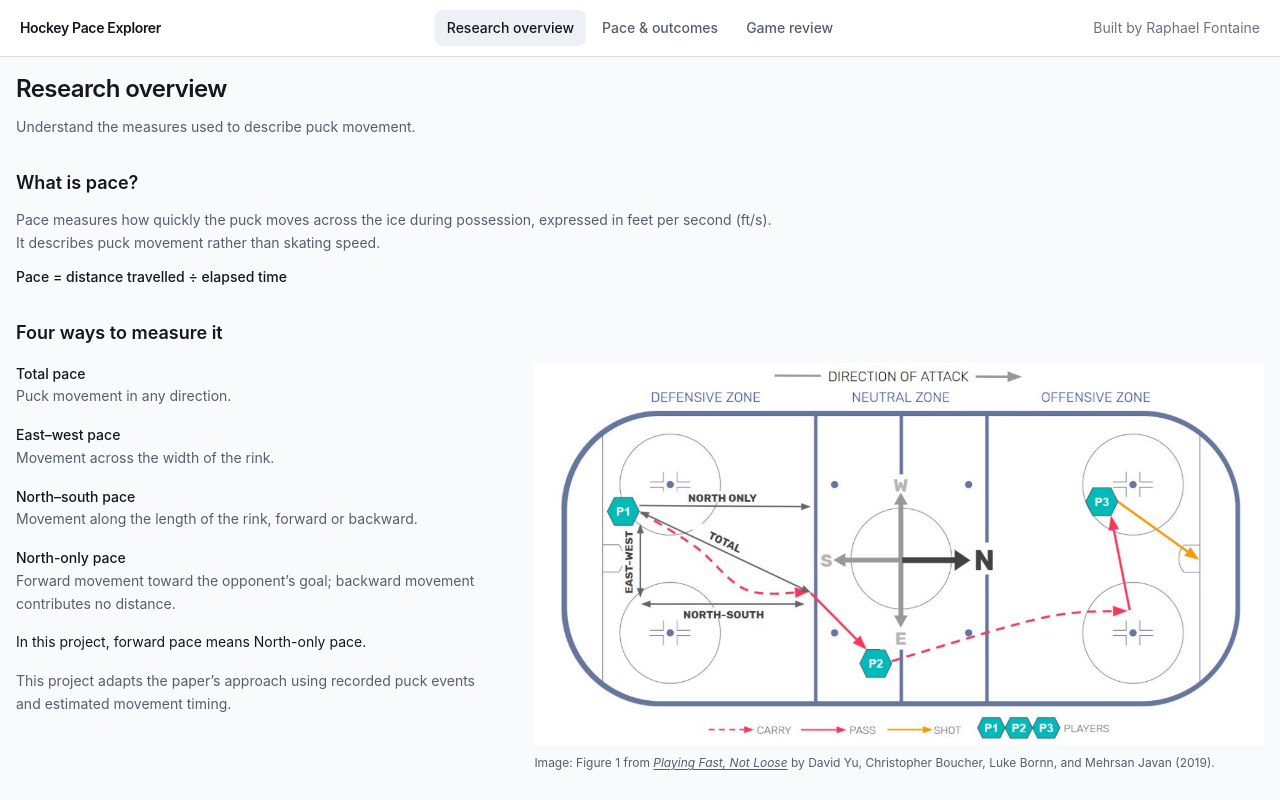
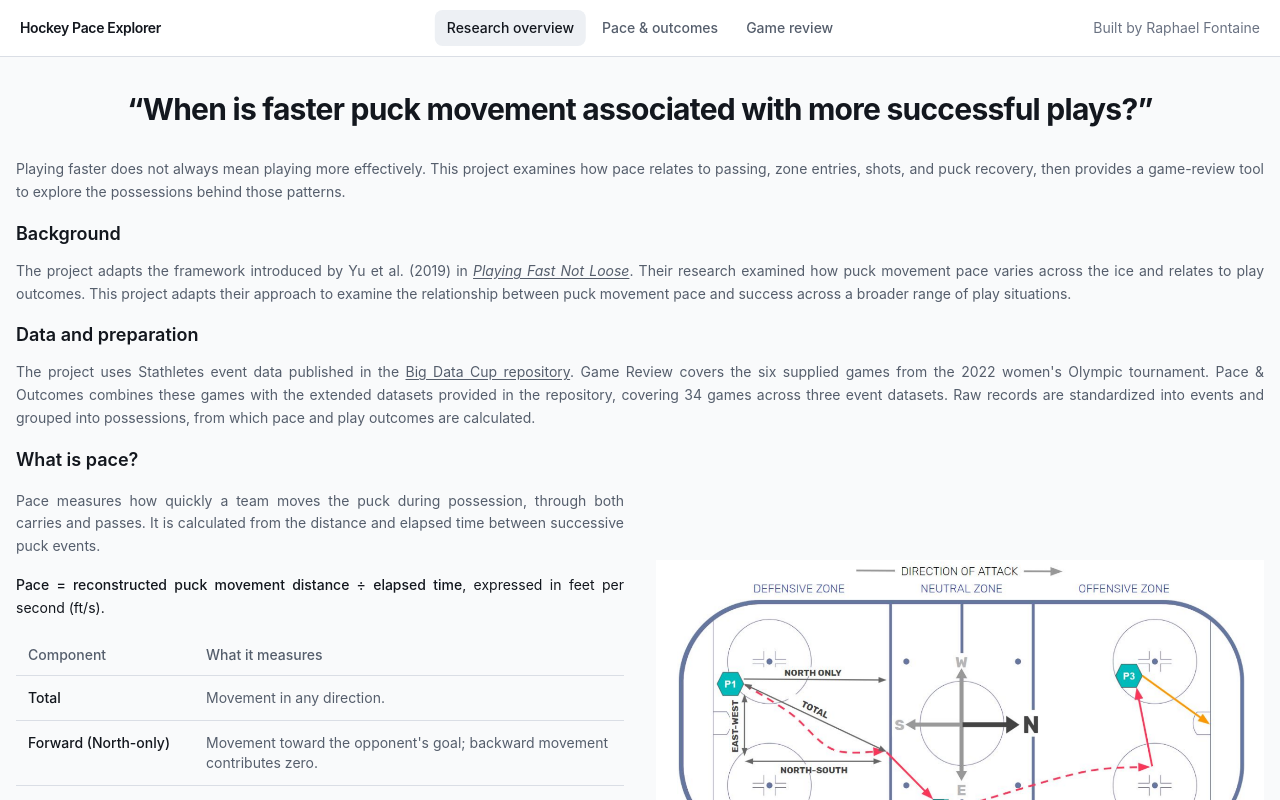
Before and after one commit to Fontaine44/hockey-pace-explorer, a React (Vite) app in the folder frontend/: page / in a window 1280 px wide. Built offline with nearby package versions, Linux system fonts and the light colour scheme.

Commit message:
overview upgrade

```diff
--- a/frontend/src/pages/PaceOutcomesPage.tsx
+++ b/frontend/src/pages/PaceOutcomesPage.tsx
@@ -26,7 +26,7 @@ const outcomes = [
   {
     title: "Shot generation after controlled entries",
     question:
-      "Does faster forward pace before entry coincide with more shot generation?",
+      "Does faster forward pace before zone entry coincide with more shot generation?",
     explanation:
       "Forward-only pace before controlled entries (carried or played).\n\nSuccess is a subsequent shot attempt within 5 seconds of zone entry.",
   },
--- a/frontend/src/pages/ResearchOverviewPage.tsx
+++ b/frontend/src/pages/ResearchOverviewPage.tsx
@@ -1,73 +1,144 @@
 import { Link } from "react-router-dom";
 
 import paceDiagram from "@/assets/pace.png";
-import { PageHeader } from "@/components-custom/PageHeader";
-import { Button } from "@/components/ui/button";
+import {
+  Table,
+  TableBody,
+  TableCell,
+  TableHead,
+  TableHeader,
+  TableRow,
+} from "@/components/ui/table";
 
 const measures = [
-  { name: "Total pace", definition: "Puck movement in any direction." },
+  { name: "Total", definition: "Movement in any direction." },
   {
-    name: "East–west pace",
+    name: "Forward (North-only)",
+    definition:
+      "Movement toward the opponent's goal; backward movement contributes zero.",
+  },
+  {
+    name: "Lateral (East-west)",
     definition: "Movement across the width of the rink.",
   },
   {
-    name: "North–south pace",
+    name: "Longitudinal (North-south)",
     definition: "Movement along the length of the rink, forward or backward.",
-  },
-  {
-    name: "North-only pace",
-    definition:
-      "Forward movement toward the opponent’s goal; backward movement contributes no distance.",
   },
 ];
 
 export function ResearchOverviewPage() {
   return (
-    <div className="flex flex-col gap-8 pb-4">
-      <PageHeader
-        title="Research overview"
-        descriptionClassName="mt-3"
-        description="Understand the measures used to describe puck movement."
-      />
+    <div className="flex flex-col gap-4 pb-4 [&_dd]:text-justify [&_p]:text-justify">
+      <section aria-labelledby="research-question" className="w-full space-y-3">
+        <h1
+          id="research-question"
+          className="py-4 text-center text-2xl font-bold leading-snug tracking-tight lg:text-3xl"
+        >
+          “When is faster puck movement associated with more successful plays?”
+        </h1>
+        <p className="text-sm leading-relaxed text-muted-foreground">
+          Playing faster does not always mean playing more effectively. This
+          project examines how pace relates to passing, zone entries, shots, and
+          puck recovery, then provides a game-review tool to explore the
+          possessions behind those patterns.
+        </p>
+      </section>
       <section
-        aria-labelledby="pace-definition"
-        className="max-w-3xl space-y-3"
+        aria-labelledby="research-background"
+        className="w-full space-y-3"
       >
-        <h2 id="pace-definition" className="text-lg font-semibold">
-          What is pace?
+        <h2 id="research-background" className="text-lg font-semibold">
+          Background
         </h2>
         <p className="text-sm leading-relaxed text-muted-foreground">
-          Pace measures how quickly the puck moves across the ice during
-          possession, expressed in feet per second (ft/s). It describes puck
-          movement rather than skating speed.
-        </p>
-        <p className="text-sm font-medium">
-          Pace = distance travelled ÷ elapsed time
+          The project adapts the framework introduced by Yu et al. (2019) in{" "}
+          <a
+            href="https://arxiv.org/abs/1902.02020"
+            target="_blank"
+            rel="noopener noreferrer"
+            className="underline underline-offset-2 hover:text-foreground focus-visible:outline-none focus-visible:ring-2 focus-visible:ring-ring"
+          >
+            <cite>Playing Fast Not Loose</cite>
+          </a>
+          . Their research examined how puck movement pace varies across the ice
+          and relates to play outcomes. This project adapts their approach to
+          examine the relationship between puck movement pace and success across
+          a broader range of play situations.
         </p>
       </section>
-      <section aria-labelledby="pace-measures" className="space-y-4">
-        <h2 id="pace-measures" className="text-lg font-semibold">
-          Four ways to measure it
+      <section aria-labelledby="data-preparation" className="w-full space-y-3">
+        <h2 id="data-preparation" className="text-lg font-semibold">
+          Data and preparation
         </h2>
-        <div className="grid items-start gap-8 lg:grid-cols-[minmax(0,2fr)_minmax(0,3fr)]">
-          <div className="max-w-xl space-y-4 text-sm leading-relaxed">
-            <dl className="space-y-4">
-              {measures.map((measure) => (
-                <div key={measure.name}>
-                  <dt className="font-medium">{measure.name}</dt>
-                  <dd className="text-muted-foreground">
-                    {measure.definition}
-                  </dd>
-                </div>
-              ))}
-            </dl>
-            <p>In this project, forward pace means North-only pace.</p>
+        <p className="text-sm leading-relaxed text-muted-foreground">
+          The project uses Stathletes event data published in the{" "}
+          <a
+            href="https://github.com/bigdatacup/Big-Data-Cup-2021"
+            target="_blank"
+            rel="noopener noreferrer"
+            className="underline underline-offset-2 hover:text-foreground focus-visible:outline-none focus-visible:ring-2 focus-visible:ring-ring"
+          >
+            Big Data Cup repository
+          </a>
+          . Game Review covers the six supplied games from the 2022 women's
+          Olympic tournament. Pace &amp; Outcomes combines these games with the
+          extended datasets provided in the repository, covering 34 games across
+          three event datasets. Raw records are standardized into events and
+          grouped into possessions, from which pace and play outcomes are
+          calculated.
+        </p>
+      </section>
+      <section aria-labelledby="pace-measures">
+        <div className="grid items-start gap-8 lg:grid-cols-2">
+          <div className="min-w-0 space-y-4 text-sm leading-relaxed">
+            <h2 id="pace-measures" className="text-lg font-semibold">
+              What is pace?
+            </h2>
             <p className="text-muted-foreground">
-              This project adapts the paper’s approach using recorded puck
-              events and estimated movement timing.
+              Pace measures how quickly a team moves the puck during possession,
+              through both carries and passes. It is calculated from the
+              distance and elapsed time between successive puck events.
+            </p>
+            <p>
+              <strong className="font-medium">
+                Pace = reconstructed puck movement distance ÷ elapsed time
+              </strong>
+              , expressed in feet per second (ft/s).
+            </p>
+            <Table aria-label="Pace components">
+              <TableHeader>
+                <TableRow>
+                  <TableHead>Component</TableHead>
+                  <TableHead>What it measures</TableHead>
+                </TableRow>
+              </TableHeader>
+              <TableBody>
+                {measures.map((measure) => (
+                  <TableRow key={measure.name}>
+                    <TableCell className="align-top font-medium">
+                      {measure.name}
+                    </TableCell>
+                    <TableCell className="align-top text-muted-foreground">
+                      {measure.definition}
+                    </TableCell>
+                  </TableRow>
+                ))}
+              </TableBody>
+            </Table>
+            <p className="text-muted-foreground">
+              Event locations and timing describe the puck's progression through
+              a possession. The resulting pace combines movement across events,
+              rather than measuring a player's skating speed or the flight speed
+              of a single pass.
+            </p>
+            <p className="text-muted-foreground">
+              The figure on the right follows a puck recovery through carries
+              and passes to a shot; the backward pass to P3 contributes to total
+              pace but not forward pace.
             </p>
           </div>
-          <figure className="min-w-0 max-w-3xl space-y-2">
+          <figure className="min-w-0 w-full max-w-3xl place-self-center space-y-2">
             <img
               src={paceDiagram}
               alt="Rink diagram showing the direction of attack, total puck movement, east–west movement across the rink, north–south movement along the rink, and north-only movement toward the attacking goal."
@@ -77,6 +148,8 @@ export function ResearchOverviewPage() {
               Image: Figure 1 from{" "}
               <a
                 href="https://arxiv.org/abs/1902.02020"
+                target="_blank"
+                rel="noopener noreferrer"
                 className="underline underline-offset-2 hover:text-foreground focus-visible:outline-none focus-visible:ring-2 focus-visible:ring-ring"
               >
                 <cite>Playing Fast, Not Loose</cite>
@@ -87,52 +160,196 @@ export function ResearchOverviewPage() {
           </figure>
         </div>
       </section>
-      <section aria-labelledby="pace-explore" className="max-w-3xl space-y-3">
-        <h2 id="pace-explore" className="text-lg font-semibold">
-          Does playing faster help?
+      <section
+        aria-labelledby="analytical-approach"
+        className="w-full space-y-3"
+      >
+        <h2 id="analytical-approach" className="text-lg font-semibold">
+          Analytical approach
         </h2>
         <p className="text-sm leading-relaxed text-muted-foreground">
-          Explore how pace relates to entry choices, shot generation, passing
-          success, and puck recovery.
+          5v5 observations are divided into four roughly equal-sized pace groups
+          (quartiles), from slowest (Q1) to fastest (Q4). The analyses compare:
         </p>
-        <div className="flex flex-wrap gap-3">
-          <Button asChild>
-            <Link to="/pace-outcomes">Explore Pace &amp; Outcomes</Link>
-          </Button>
-          <Button asChild variant="outline">
-            <Link to="/game-review">Review a Game</Link>
-          </Button>
-        </div>
+        <ul className="list-disc space-y-1 pl-5 text-sm leading-relaxed text-muted-foreground">
+          <li>Shot generation after controlled entries.</li>
+          <li>Carried, played, and dumped entry choices.</li>
+          <li>Pass completion and shots reaching the net.</li>
+          <li>Puck recovery after dump-ins.</li>
+          <li>Shot generation following offensive-zone recoveries.</li>
+        </ul>
+        <p className="text-sm leading-relaxed text-muted-foreground">
+          Most analyses measure pace before an event. The offensive-zone
+          recovery analysis instead measures pace after recovery, through the
+          first shot or possession end. Each analysis’s measurement window and
+          outcome definition accompany its results on the{" "}
+          <Link
+            to="/pace-outcomes"
+            className="underline underline-offset-2 hover:text-foreground"
+          >
+            Pace &amp; Outcomes
+          </Link>{" "}
+          page.
+        </p>
+        <p className="text-sm leading-relaxed text-muted-foreground">
+          The{" "}
+          <Link
+            to="/game-review"
+            className="underline underline-offset-2 hover:text-foreground"
+          >
+            Game Review
+          </Link>{" "}
+          tool connects these measures to individual games. The spatial polygrid
+          shows where puck movement is faster or slower; the team-and-period
+          chart compares pace across teams and periods; the possession table
+          lets users select a possession; and the rink plot shows its events and
+          puck movement.
+        </p>
       </section>
       <section
         aria-labelledby="pace-interpretation"
-        className="max-w-3xl space-y-3"
+        className="w-full space-y-3"
       >
         <h2 id="pace-interpretation" className="text-lg font-semibold">
-          How to interpret this project
+          Interpretation and limitations
         </h2>
-        <dl className="space-y-3 text-sm leading-relaxed">
-          <div>
-            <dt className="font-medium">Event-based estimates</dt>
-            <dd className="text-muted-foreground">
-              Movement between recorded events and its timing are estimated.
-            </dd>
-          </div>
-          <div>
-            <dt className="font-medium">Limited evidence</dt>
-            <dd className="text-muted-foreground">
-              The sample is small. Results describe associations, not causal
-              effects.
-            </dd>
-          </div>
-          <div>
-            <dt className="font-medium">Dataset coverage</dt>
-            <dd className="text-muted-foreground">
-              Game Review covers six Olympic games across all game situations.
-              Research results combine 34 games and use 5v5 observations.
-            </dd>
-          </div>
-        </dl>
+        <p className="text-sm leading-relaxed text-muted-foreground">
+          The results do not establish that faster puck movement leads to more
+          successful plays, but they provide insight into how pace and outcomes
+          vary across different play situations. These associations require
+          careful interpretation: faster movement may help create an
+          opportunity, but it may also arise because an opportunity already
+          exists, for example, when open space allows a team to advance quickly.
+          Player ability, defensive pressure, and game state can influence both
+          pace and execution, so differences between pace groups cannot be
+          attributed to pace alone. The following limitations should therefore
+          be considered when interpreting the results.
+        </p>
+        <ul className="list-disc space-y-1 pl-5 text-justify text-sm leading-relaxed text-muted-foreground">
+          <li>
+            <strong className="font-medium text-foreground">
+              Event-based measurement:
+            </strong>{" "}
+            Movement is reconstructed between recorded locations rather than
+            measured through continuous puck tracking.
+          </li>
+          <li>
+            <strong className="font-medium text-foreground">
+              Timing resolution:
+            </strong>{" "}
+            Timestamps have one-second resolution. Events sharing a timestamp
+            are ordered using modeled timing, but their precise spacing within
+            that second is unknown, which can affect pace over short intervals.
+          </li>
+          <li>
+            <strong className="font-medium text-foreground">
+              Play context:
+            </strong>{" "}
+            Comparisons do not adjust for factors such as defensive pressure,
+            player ability, or game state. Restricting outcomes to 5v5 controls
+            manpower, but does not make the play situations otherwise
+            equivalent.
+          </li>
+        </ul>
+      </section>
+      <section aria-labelledby="future-work" className="w-full space-y-3">
+        <h2 id="future-work" className="text-lg font-semibold">
+          Future work
+        </h2>
+        <ul className="list-disc space-y-1 pl-5 text-justify text-sm leading-relaxed text-muted-foreground">
+          <li>
+            <em className="text-foreground">
+              How does pace relate to momentum throughout a game?
+            </em>{" "}
+            Examine whether changes in puck movement pace precede or follow
+            shifts in territorial control and scoring opportunities.
+          </li>
+          <li>
+            <em className="text-foreground">
+              How do defenses respond to faster puck movement?
+            </em>{" "}
+            Investigate changes in defensive positioning, pressure, and the
+            ability to regain control.
+          </li>
+          <li>
+            <em className="text-foreground">
+              Which player combinations generate and sustain pace?
+            </em>{" "}
+            Extend the player-level pace framework proposed by{" "}
+            <a
+              href="https://arxiv.org/abs/1902.02020"
+              target="_blank"
+              rel="noopener noreferrer"
+              className="underline underline-offset-2 hover:text-foreground"
+            >
+              Yu et al. (2019)
+            </a>{" "}
+            to lines and combinations, exploring how players together influence
+            attacking and defending pace.
+          </li>
+        </ul>
+      </section>
+      <section aria-labelledby="references" className="w-full space-y-3">
+        <h2 id="references" className="text-lg font-semibold">
+          References
+        </h2>
+        <ul className="list-disc space-y-2 pl-5 text-sm leading-relaxed text-muted-foreground [&_a]:underline [&_a]:underline-offset-2 [&_a:hover]:text-foreground">
+          <li>
+            Yu, D., Boucher, C., Bornn, L., &amp; Javan, M. (2019).{" "}
+            <cite>
+              Playing Fast Not Loose: Evaluating team-level pace of play in ice
+              hockey using spatio-temporal possession data
+            </cite>
+            .{" "}
+            <a
+              href="https://arxiv.org/abs/1902.02020"
+              target="_blank"
+              rel="noopener noreferrer"
+            >
+              arXiv:1902.02020
+            </a>
+            .
+          </li>
+          <li>
+            Silva, R. M., Davis, J., &amp; Swartz, T. B. (2018).{" "}
+            <cite>The evaluation of pace of play in hockey</cite>. Journal of
+            Sports Analytics, 4(2), 145–151.{" "}
+            <a
+              href="https://doi.org/10.3233/JSA-170192"
+              target="_blank"
+              rel="noopener noreferrer"
+            >
+              doi:10.3233/JSA-170192
+            </a>
+            .
+          </li>
+          <li>
+            Shen, E., Santo, S., &amp; Akande, O. (2022).{" "}
+            <cite>
+              Analyzing pace-of-play in soccer using spatio-temporal event data
+            </cite>
+            . Journal of Sports Analytics, 8(2), 127–139.{" "}
+            <a
+              href="https://doi.org/10.3233/JSA-200581"
+              target="_blank"
+              rel="noopener noreferrer"
+            >
+              doi:10.3233/JSA-200581
+            </a>
+            .
+          </li>
+          <li>
+            Stathletes. <cite>Big Data Cup: Event data and documentation</cite>.{" "}
+            <a
+              href="https://github.com/bigdatacup/Big-Data-Cup-2021"
+              target="_blank"
+              rel="noopener noreferrer"
+            >
+              GitHub repository
+            </a>
+            .
+          </li>
+        </ul>
       </section>
     </div>
   );
```
